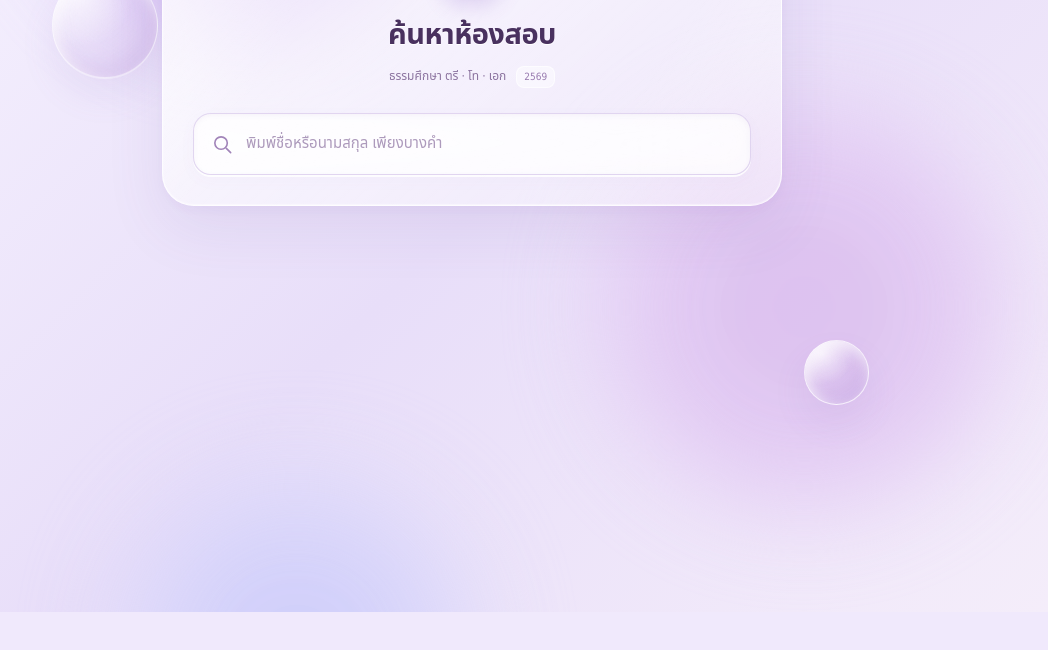
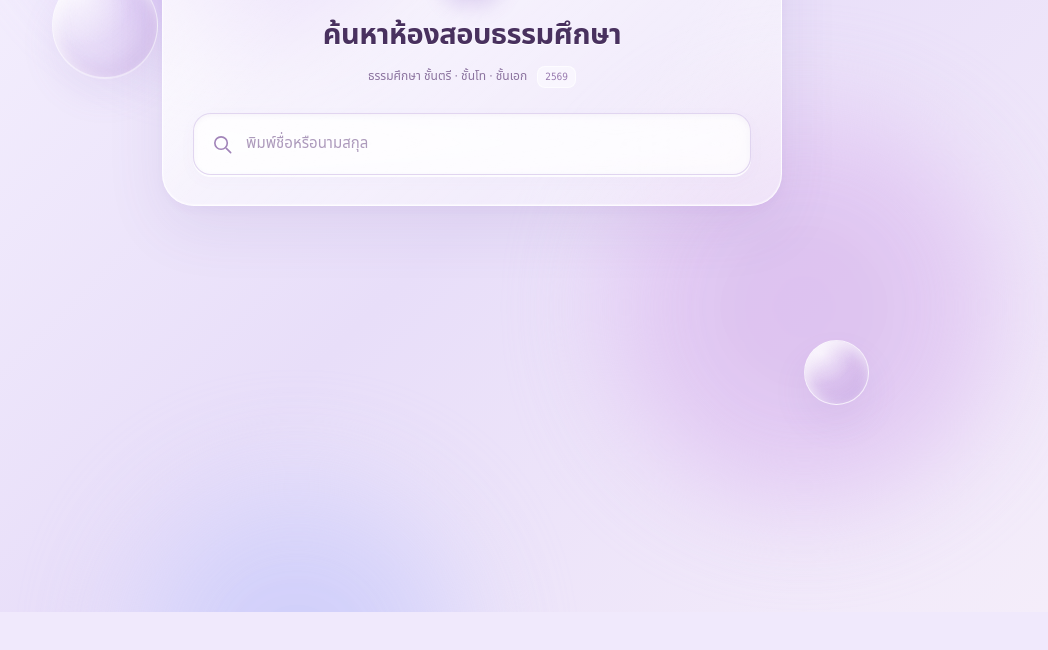
Before and after one commit to NoTtOnNoT/Dhamma, a plain HTML site: page index.html in a window 1280 px wide. Shown: the part 188-838 px from the top of the page, without its empty margins (168-1216 px from the left). Drawn offline with Linux system fonts and the light colour scheme.

Commit message:
Add files via upload

```diff
--- a/index.html
+++ b/index.html
@@ -10,8 +10,8 @@
 <div class="glass-scene" aria-hidden="true"><div class="color-pool pool-one"></div><div class="color-pool pool-two"></div><div class="color-pool pool-three"></div><div class="glass-orb orb-one"></div><div class="glass-orb orb-two"></div></div>
 <main id="app">
 <section class="search-shell" aria-labelledby="title">
-<header><div class="search-emblem" aria-hidden="true"><svg viewBox="0 0 24 24"><circle cx="10.5" cy="10.5" r="6"></circle><path d="m15 15 5 5"></path></svg></div><h1 id="title">ค้นหาห้องสอบ</h1><p>ธรรมศึกษา ตรี · โท · เอก <span>2569</span></p></header>
-<form id="search-form" role="search"><label class="sr-only" for="query">ชื่อหรือนามสกุล</label><div class="search-box"><svg viewBox="0 0 24 24" aria-hidden="true"><circle cx="10.5" cy="10.5" r="6.5"></circle><path d="m16 16 4.5 4.5"></path></svg><input id="query" type="search" placeholder="พิมพ์ชื่อหรือนามสกุล เพียงบางคำ" autocomplete="off" enterkeyhint="search" maxlength="200" aria-controls="results"><button id="clear-query" class="clear" type="button" aria-label="ล้างคำค้น" hidden>×</button></div></form>
+<header><div class="search-emblem" aria-hidden="true"><svg viewBox="0 0 24 24"><circle cx="10.5" cy="10.5" r="6"></circle><path d="m15 15 5 5"></path></svg></div><h1 id="title">ค้นหาห้องสอบธรรมศึกษา</h1><p>ธรรมศึกษา ชั้นตรี · ชั้นโท · ชั้นเอก <span>2569</span></p></header>
+<form id="search-form" role="search"><label class="sr-only" for="query">ชื่อหรือนามสกุล</label><div class="search-box"><svg viewBox="0 0 24 24" aria-hidden="true"><circle cx="10.5" cy="10.5" r="6.5"></circle><path d="m16 16 4.5 4.5"></path></svg><input id="query" type="search" placeholder="พิมพ์ชื่อหรือนามสกุล" autocomplete="off" enterkeyhint="search" maxlength="200" aria-controls="results"><button id="clear-query" class="clear" type="button" aria-label="ล้างคำค้น" hidden>×</button></div></form>
 </section>
 <section id="results-section" class="results-section" aria-label="ผลการค้นหา" hidden><p id="summary" role="status" aria-live="polite" aria-atomic="true"></p><div id="results"></div><nav id="pagination" class="pagination" aria-label="หน้าผลการค้นหา" hidden><button id="prev" type="button" aria-label="หน้าก่อนหน้า">←</button><span id="page-label"></span><button id="next" type="button" aria-label="หน้าถัดไป">→</button></nav></section>
 <noscript><p class="noscript">กรุณาเปิด JavaScript เพื่อค้นหา</p></noscript>
```
